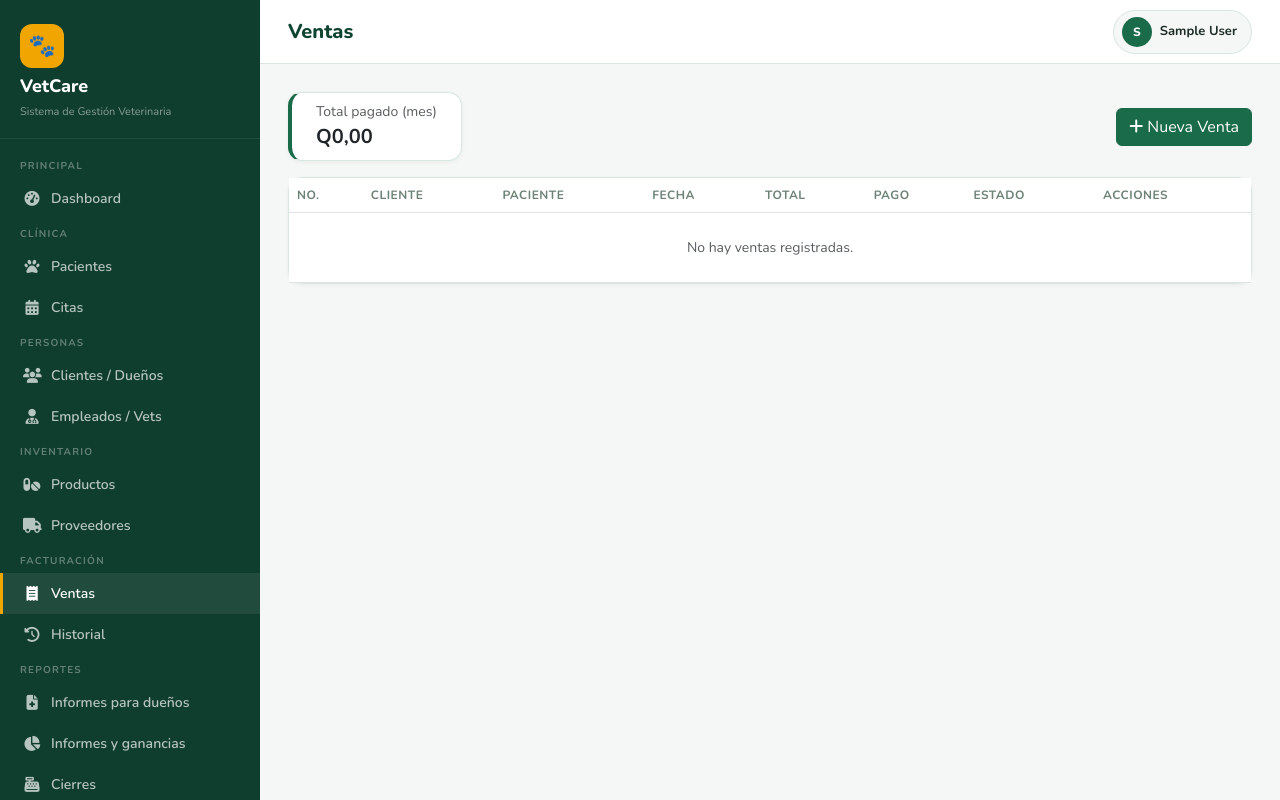
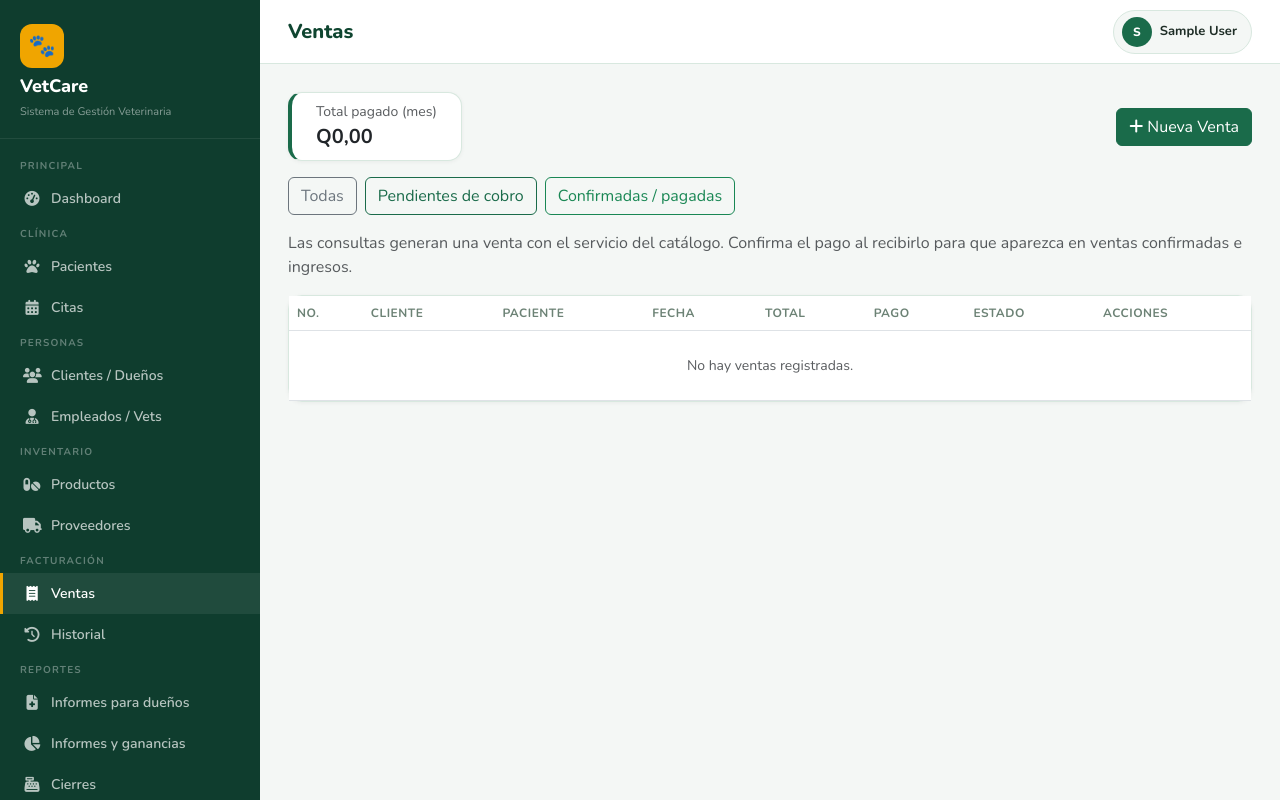
Before and after one commit to ErickGioo/vetcare, a Django app: page /ventas/ in a window 1280 px wide. Run offline with Django 4.2, Linux system fonts and the light colour scheme; the visitor is signed in with stand-in values (Sample User, id 1); data that the repository does not hold is empty.

Commit message:
Show pending and confirmed service sales without duplicating catalog

```diff
--- a/ventas/templates/ventas/lista.html
+++ b/ventas/templates/ventas/lista.html
@@ -9,6 +9,12 @@
 </div>
 <a href="{% url 'ventas:crear' %}" class="btn btn-primary"><i class="fas fa-plus me-1"></i>Nueva Venta</a>
 </div>
+<div class="d-flex gap-2 mb-3" aria-label="Filtrar ventas">
+<a href="{% url 'ventas:lista' %}" class="btn btn-outline-secondary">Todas</a>
+<a href="?estado=pendiente" class="btn {% if estado == 'pendiente' %}btn-primary{% else %}btn-outline-primary{% endif %}">Pendientes de cobro</a>
+<a href="?estado=pagada" class="btn {% if estado == 'pagada' %}btn-success{% else %}btn-outline-success{% endif %}">Confirmadas / pagadas</a>
+</div>
+<p class="text-muted">Las consultas generan una venta con el servicio del catálogo. Confirma el pago al recibirlo para que aparezca en ventas confirmadas e ingresos.</p>
 <div class="card">
 <table class="table table-hover mb-0">
 <thead><tr><th>No.</th><th>Cliente</th><th>Paciente</th><th>Fecha</th><th>Total</th><th>Pago</th><th>Estado</th><th>Acciones</th></tr></thead>
@@ -28,7 +34,7 @@
 </td>
 <td>
 <a href="{% url 'ventas:detalle' v.pk %}" class="btn btn-sm btn-outline-secondary"><i class="fas fa-eye"></i></a>
-{% if v.estado == 'pendiente' %}<a href="{% url 'ventas:pagar' v.pk %}" class="btn btn-sm btn-success" onclick="return confirm('¿Confirmar pago?')"><i class="fas fa-check"></i></a>{% endif %}
+{% if v.estado == 'pendiente' %}<a href="{% url 'ventas:detalle' v.pk %}" class="btn btn-sm btn-success">Revisar y cobrar</a>{% endif %}
 </td>
 </tr>
 {% empty %}
--- a/ventas/views.py
+++ b/ventas/views.py
@@ -3,6 +3,7 @@ from django.contrib.auth.decorators import login_required
 from django.contrib import messages
 from django import forms
 from django.conf import settings
+from django.utils import timezone
 from django.core.exceptions import ImproperlyConfigured, ValidationError
 from django.db import transaction
 from django.db.models import Sum, Q
@@ -32,8 +33,14 @@ class VentaForm(forms.ModelForm):
 @login_required
 def lista(request):
     ventas = Venta.objects.select_related('cliente', 'empleado').all()
-    total_mes = ventas.filter(estado='pagada').aggregate(t=Sum('total'))['t'] or 0
-    return render(request, 'ventas/lista.html', {'ventas': ventas, 'total_mes': total_mes})
+    today = timezone.localdate()
+    total_mes = ventas.filter(estado='pagada', fecha__date__gte=today.replace(day=1), fecha__date__lte=today).aggregate(t=Sum('total'))['t'] or 0
+    estado = request.GET.get('estado', '')
+    if estado in dict(Venta.ESTADO_CHOICES):
+        ventas = ventas.filter(estado=estado)
+    else:
+        estado = ''
+    return render(request, 'ventas/lista.html', {'ventas': ventas, 'total_mes': total_mes, 'estado': estado})
 
 @login_required
 def crear(request):
```
Also changed, not shown: pacientes/tests.py (+8 -0 lines).
